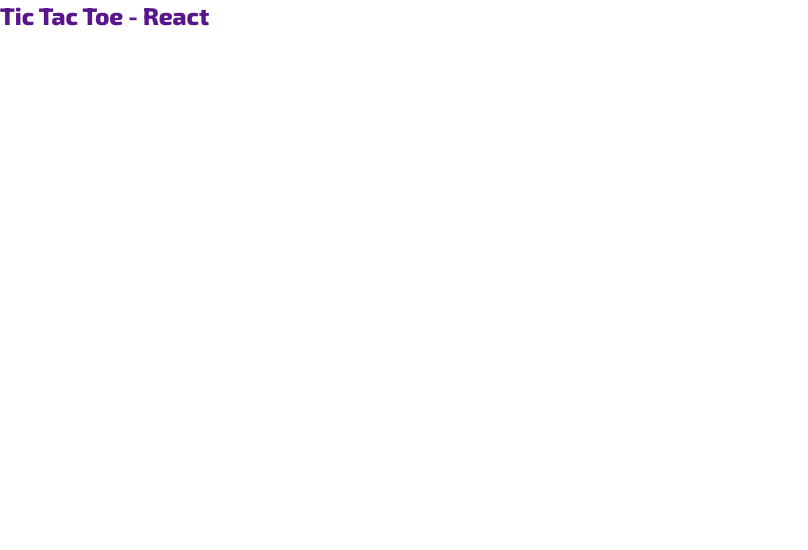
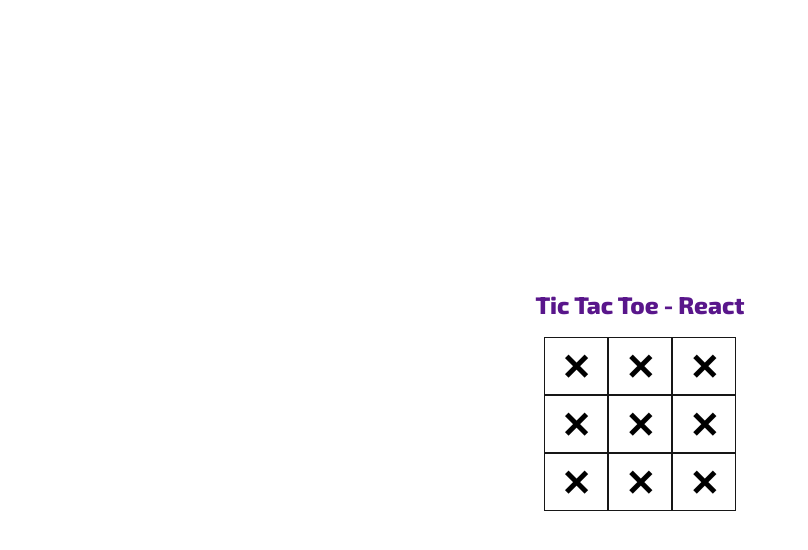
Before and after one commit to RajDeshmukh2001/tic-tac-toe-react, a React (Vite) app: page / in a window 1280 px wide. Shown: the top 550 px of the page, without its empty margins (0-808 px from the left). Built offline with nearby package versions, Linux system fonts and the light colour scheme.

Commit message:
feat: add tic tac toe square box UI with 3x3 grid

```diff
--- a/src/App.css
+++ b/src/App.css
@@ -1,8 +1,6 @@
 @import url('https://fonts.googleapis.com/css2?family=Exo+2:ital,wght@0,100..900;1,100..900&display=swap');
 
 * {
-  margin: 0;
-  padding: 0;
   box-sizing: border-box;
   font-family: "Exo 2", sans-serif;
 }
--- a/src/App.tsx
+++ b/src/App.tsx
@@ -1,10 +1,13 @@
 import './App.css'
+import Square from './components/Square'
 
 function App() {
   return (
-    <>
+    <main className='w-full h-screen flex flex-col items-center justify-center gap-4'>
       <h1 className='text-2xl text-purple-900 font-extrabold'>Tic Tac Toe - React</h1>
-    </>
+
+      <Square />
+    </main>
   )
 }
 
--- /dev/null
+++ b/src/components/Square.tsx
@@ -0,0 +1,19 @@
+const Square = () => {
+    return (
+        <div className="grid grid-cols-3">
+            <button className="px-4 py-2 text-4xl font-extrabold border border-neutral-900">✕</button>
+            <button className="px-4 py-2 text-4xl font-extrabold border border-neutral-900">✕</button>
+            <button className="px-4 py-2 text-4xl font-extrabold border border-neutral-900">✕</button>
+
+            <button className="px-4 py-2 text-4xl font-extrabold border border-neutral-900">✕</button>
+            <button className="px-4 py-2 text-4xl font-extrabold border border-neutral-900">✕</button>
+            <button className="px-4 py-2 text-4xl font-extrabold border border-neutral-900">✕</button>
+
+            <button className="px-4 py-2 text-4xl font-extrabold border border-neutral-900">✕</button>
+            <button className="px-4 py-2 text-4xl font-extrabold border border-neutral-900">✕</button>
+            <button className="px-4 py-2 text-4xl font-extrabold border border-neutral-900">✕</button>
+        </div>
+    )
+}
+
+export default Square
```
